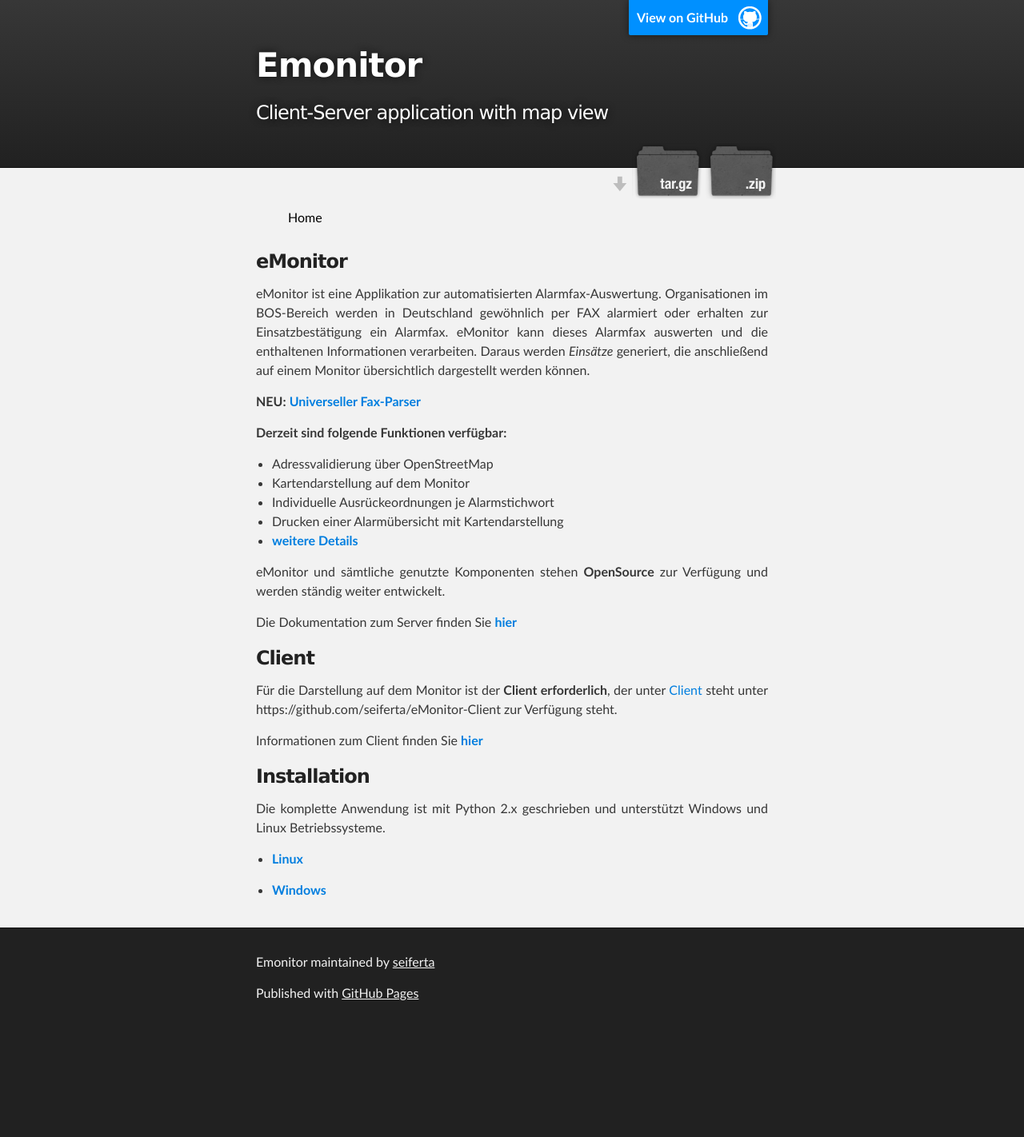
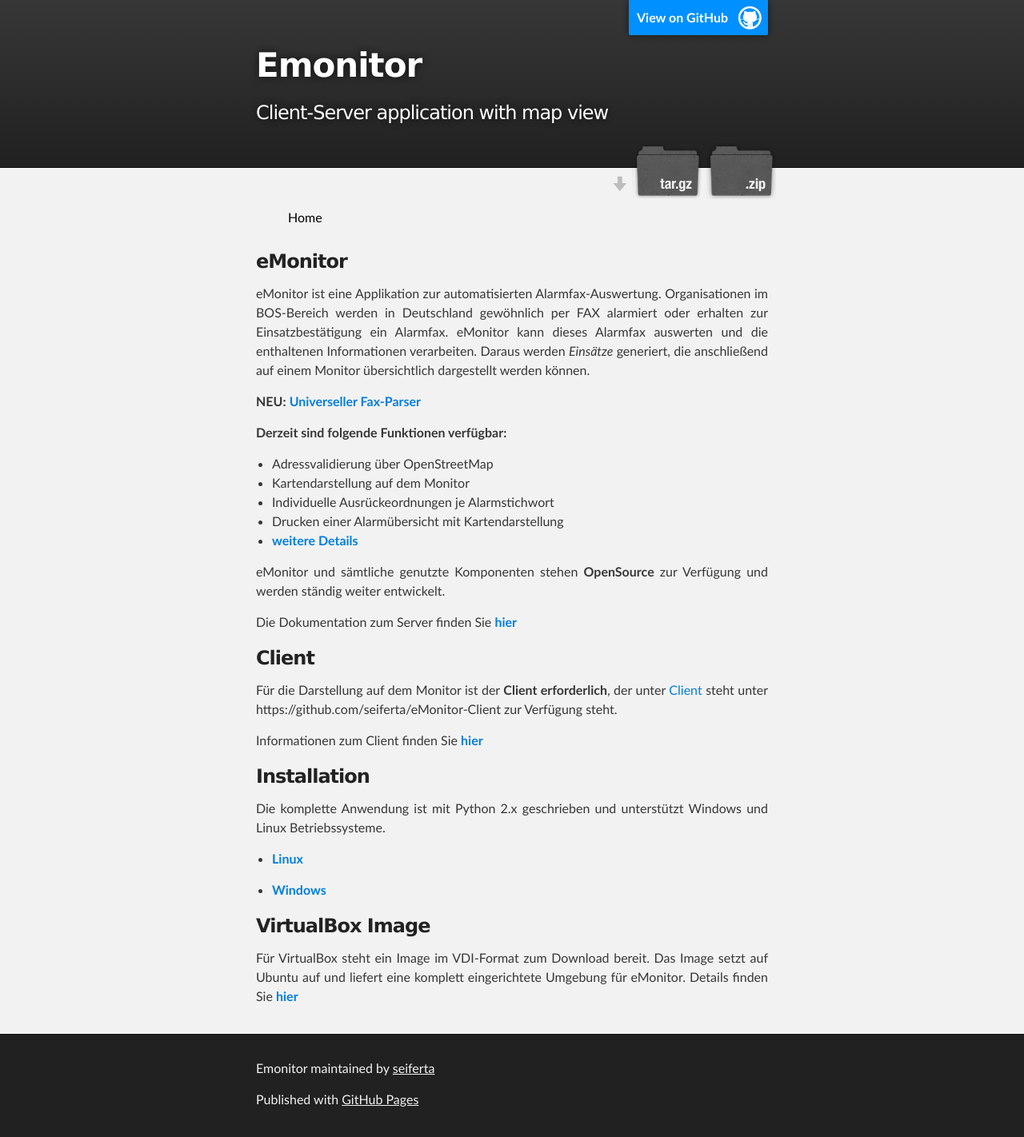
Before and after one commit to seiferta/eMonitor, a Jekyll site: the page built from index.md, in a window 1280 px wide. Shown: the whole page at 80% size. Built offline with Jekyll 4.4.1, drawn with Linux system fonts in a browser that asks for light colours; nearby versions of some CDN libraries; our own code applies the rules of GitHub Pages for plain Markdown files; before the commit the page ends 1289 px from its top, so only the background shows below that.

Commit message:
image file added for virtual machine

```diff
--- a/index.md
+++ b/index.md
@@ -40,9 +40,14 @@
 
 * [**Windows**][4]
 
+### VirtualBox Image
+
+Für VirtualBox steht ein Image im VDI-Format zum Download bereit. Das Image setzt auf Ubuntu auf und liefert eine komplett eingerichtete Umgebung für eMonitor. Details finden Sie [**hier**][7]
+
 [1]: server
 [2]: client
 [3]: install/linux
 [4]: install/windows
 [5]: details
 [6]: faxchecker
+[7]: install/image
```
Also changed, not shown: docs/installimage.md (added, +35 -0 lines).
